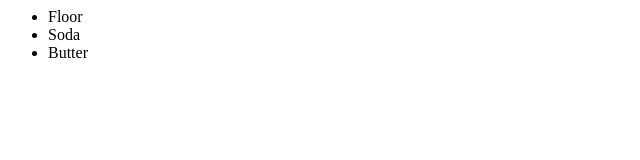
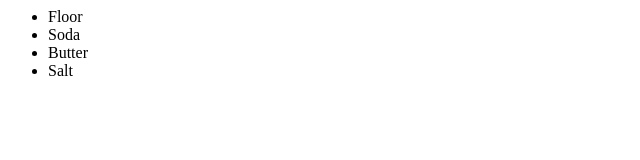
Before and after one commit to slavakatok/gitcode, a plain HTML site: page index.html in a window 1280 px wide. Shown: the full height of the page, 0-640 px from the left. Drawn offline with Linux system fonts and the light colour scheme.

Commit message:
Added Salt into the list

```diff
--- a/index.html
+++ b/index.html
@@ -4,6 +4,7 @@
 			<li>Floor</li>
 			<li>Soda</li>
 			<li>Butter</li>
+			<li>Salt</li>
 		<ul>
 	</body>
 </html>
```
